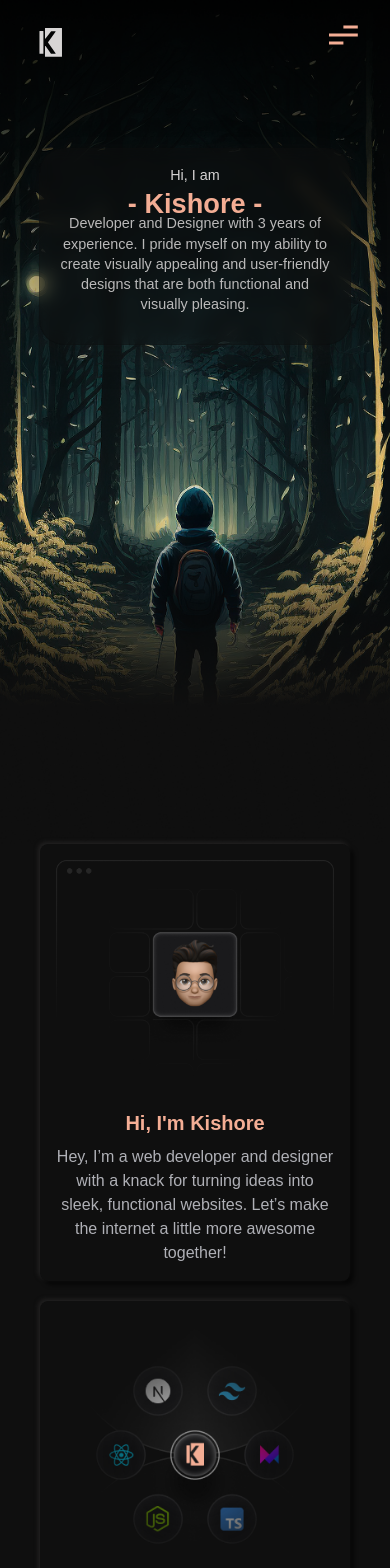
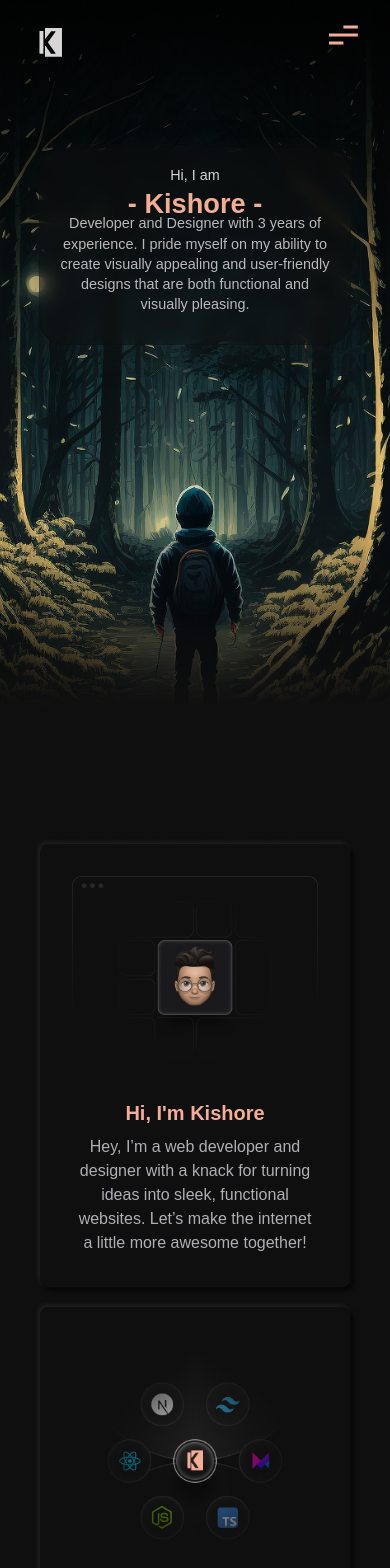
Before and after one commit to Kishore121523/Kishore_Portfolio, a React (Create React App) app: page / in a window 390 px wide. Shown: the top 1568 px of the page. Built offline with nearby package versions, Linux system fonts and the light colour scheme.

Commit message:
Fixed bug in About page

```diff
--- a/src/index.css
+++ b/src/index.css
@@ -69,9 +69,11 @@ textarea:focus {
     width: 100%;
     height: 100%;
     border-radius: 0.5rem;
-    padding: 1rem;
+    padding: 2rem;
     display: flex;
     flex-direction: column;
+    /* align-items: center;
+    justify-content: center; */
     gap: 1.25rem;
     text-align: center;
 }
@@ -88,17 +90,13 @@ textarea:focus {
 @media (min-width: 640px) {
     .grid-container{
         padding: 1.75rem /* 28px */;
+        text-align: start;
 }
     .grid-container-skills{
         padding: 2rem /* 28px */;
 }
 }
 
-@media (min-width: 1024px) {
-  .grid-container{
-        text-align: start;
-}
-}
 
 @layer utilities {
 
--- a/src/sections/About/About.js
+++ b/src/sections/About/About.js
@@ -90,8 +90,8 @@ const AboutNew = () => {
       className="lg:py-[3.5rem] lg:mt-[1rem] lg:px-[8rem] px-10"
     >
       <div className="grid xl:grid-cols-3 xl:grid-rows-6 md:grid-cols-2 grid-cols-1 gap-5 h-full">
-        <div className="col-span-1 xl:row-span-3">
-          <div className="grid-container grid1">
+        <div className="col-span-1 xl:row-span-3 grid1">
+          <div className="grid-container">
             <img
               src={grid1}
               alt="grid-1"
@@ -198,7 +198,7 @@ const AboutNew = () => {
             <img
               src={grid4}
               alt="grid4"
-              className="w-full md:h-[126px] sm:h-[276px] h-fit object-cover sm:object-top"
+              className="w-full lg:h-[180px] md:h-[126px] h-fit object-cover sm:object-top"
             />
             <div className="space-y-2">
               <p className="grid-subtext text-center">Contact me</p>
--- a/src/sections/Contact/Contact.js
+++ b/src/sections/Contact/Contact.js
@@ -110,7 +110,7 @@ const Contact = () => {
             <div></div>
             <div className="contactNameDiv1">
               <div className="contactContent">
-                <p className="name">Contact me?</p>
+                <p className="name">Contact me</p>
                 <p className="role">Write a mail</p>
                 <div>
                   <a
```
Also changed, not shown: src/assets/grid4 copy.png (added), src/assets/grid4.png.
